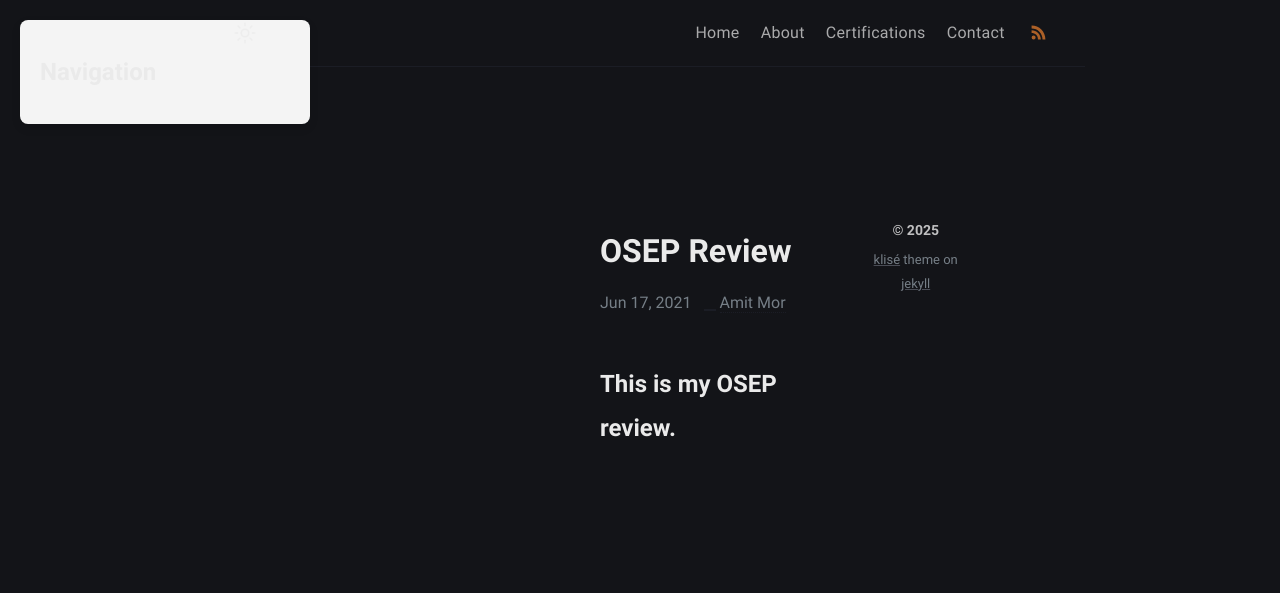
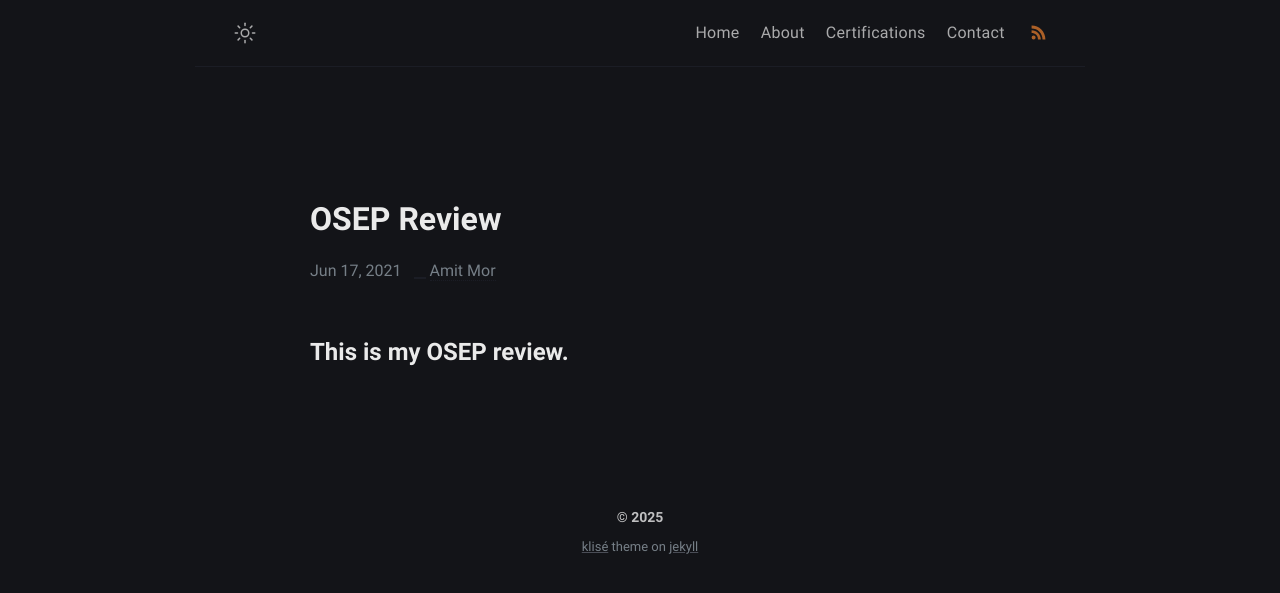
Before and after one commit to Extravenger/extravenger.github.io, a Jekyll site: the page built from _posts/OSEP-Review/2025-02-10-osep-review.md, in a window 1280 px wide. Shown: the top 593 px of the page. Built offline with Jekyll 4.4.1, drawn with Linux system fonts in a browser that asks for light colours.

Commit message:
Update post.html

```diff
--- a/_layouts/post.html
+++ b/_layouts/post.html
@@ -29,17 +29,8 @@
   </script>
 
   {% include navbar.html %}
-  <div class="wrapper post" style="display: flex; padding: 20px;">
-    <!-- Sidebar -->
-    <div class="sidebar">
-      <h3>Navigation</h3>
-      <ul id="sidebar-links">
-        <!-- Links to headers will be dynamically inserted here -->
-      </ul>
-    </div>
-
-    <!-- Main content -->
-    <main class="page-content" aria-label="Content" style="flex-grow: 1;">
+  <div class="wrapper post">
+    <main class="page-content" aria-label="Content">
       <article itemscope itemtype="https://schema.org/BlogPosting">
 
         <header class="header">
@@ -100,73 +91,6 @@
 
     {% include footer.html %}
   </div>
-
-  <script>
-    // JavaScript to populate the sidebar with header links
-    document.addEventListener("DOMContentLoaded", function() {
-      const headers = document.querySelectorAll(".post-body h1, .post-body h2, .post-body h3, .post-body h4, .post-body h5, .post-body h6");
-      const sidebarLinks = document.getElementById("sidebar-links");
-
-      headers.forEach(function(header, index) {
-        const id = `header-${index}`;
-        header.id = id; // Set an id to the header for linking
-
-        const link = document.createElement("li");
-        link.innerHTML = `<a href="#${id}">${header.innerHTML}</a>`;
-        sidebarLinks.appendChild(link);
-      });
-    });
-  </script>
-
-  <style>
-    /* Sidebar styles */
-    .sidebar {
-      width: 250px;
-      position: fixed;
-      top: 20px;
-      left: 20px;
-      padding: 20px;
-      background: #f4f4f4;
-      box-shadow: 0 4px 10px rgba(0, 0, 0, 0.1);
-      border-radius: 8px;
-      max-height: calc(100vh - 40px);
-      overflow-y: auto;
-    }
-
-    .sidebar h3 {
-      margin-bottom: 10px;
-      font-size: 1.5rem;
-    }
-
-    .sidebar ul {
-      list-style: none;
-      padding: 0;
-      margin: 0;
-    }
-
-    .sidebar li {
-      margin-bottom: 10px;
-    }
-
-    .sidebar a {
-      text-decoration: none;
-      color: #333;
-      font-size: 1rem;
-      font-weight: 600;
-      transition: color 0.3s ease;
-    }
-
-    .sidebar a:hover {
-      color: #0096FF;
-    }
-
-    /* Adjust the content area to make room for the sidebar */
-    .page-content {
-      margin-left: 270px; /* Room for the sidebar */
-      padding: 20px;
-    }
-  </style>
-
 </body>
 
 </html>
```
